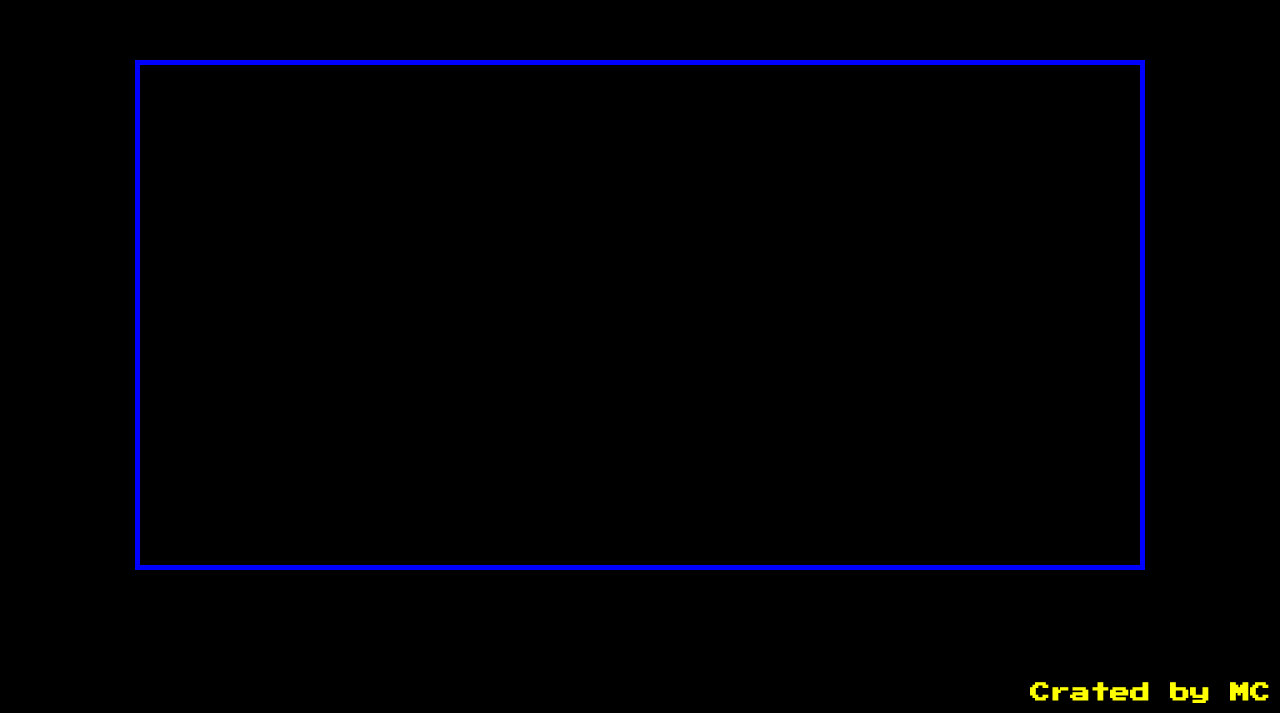
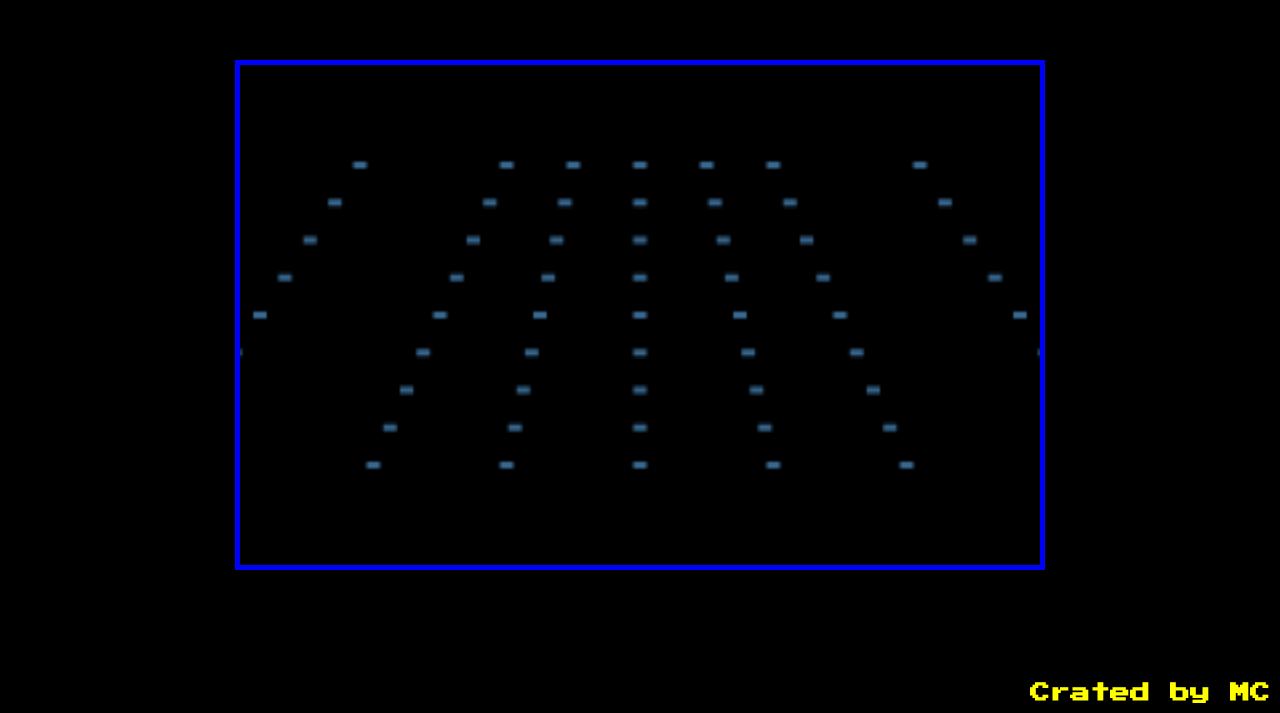
Before and after one commit to MateuszCzek332/Beamrider-2.0, a website built with webpack: page public/index.html in a window 1280 px wide. Shown: the part 87-800 px from the top of the page. Built offline with nearby package versions, Linux system fonts and the light colour scheme.

Commit message:
backGround - stars
Basic BackGround

```diff
--- a/public/style.css
+++ b/public/style.css
@@ -21,7 +21,8 @@ h2 {
 
 canvas {
     border: 5px solid blue;
-    width: 1000px;
+    width: 800px;
+    height: 500px;
     position: absolute;
     left: 0;
     right: 0;
--- /dev/null
+++ b/src/BackgroundManager.ts
@@ -0,0 +1,52 @@
+export class BackgroundManager {
+
+    private readonly starsWith = 5
+    private readonly starsHeight = 2;;
+    stars: Star[][] = [];
+    constructor() {
+        this.createStars()
+    }
+
+    createStars = () => {
+        let target = {
+            x: 150,
+            y: -60
+        }
+        let w: number = 5;
+        let h: number = 2;
+        for (let i: number = 0; i <= 6; i += 1) {
+            let y: number = 120;
+            let x: number = i * 50;
+            let extraPadding: number = i == 0 ? -30 : i == 6 ? 30 : 0
+
+            let dx = (target.x - x) / 16
+            let dy = (target.y - y) / 16
+            this.stars[i] = []
+            for (let j: number = 0; j < 12; j++) {
+                let starX = x + j * dx - w / 2 + extraPadding
+                let starY = y + j * dy - h / 2
+                if (starY < 26)
+                    break
+                this.stars[i].push({
+                    x: starX,
+                    y: starY,
+                })
+            }
+        }
+    }
+
+    drawStars = (ctx: CanvasRenderingContext2D) => {
+        for (let i: number = 0; i < this.stars.length; i++) {
+            for (let j: number = 0; j < this.stars[i].length; j++) {
+                let star = this.stars[i][j]
+                ctx.fillStyle = "rgb(56,104,144)";
+                ctx.fillRect(star.x, star.y, this.starsWith, this.starsHeight)
+            }
+        }
+    }
+}
+
+interface Star {
+    x: number;
+    y: number;
+}
--- a/src/index.ts
+++ b/src/index.ts
@@ -1,4 +1,16 @@
-import { x } from "./main"
+import { BackgroundManager } from "./BackgroundManager"
 
-console.log("ABC")
-console.log(x)
+class Game {
+    canvas: HTMLCanvasElement;
+    ctx: CanvasRenderingContext2D
+    bgManager: BackgroundManager = new BackgroundManager();
+    constructor() {
+        let canvas = document.getElementById('canvas') as HTMLCanvasElement;
+        let context = canvas.getContext("2d");
+        this.canvas = canvas;
+        this.ctx = context!;
+        this.bgManager.drawStars(this.ctx)
+    }
+}
+
+new Game()
--- a/src/main.ts
+++ /dev/null
@@ -1 +0,0 @@
-export const x = "DEF"
```
